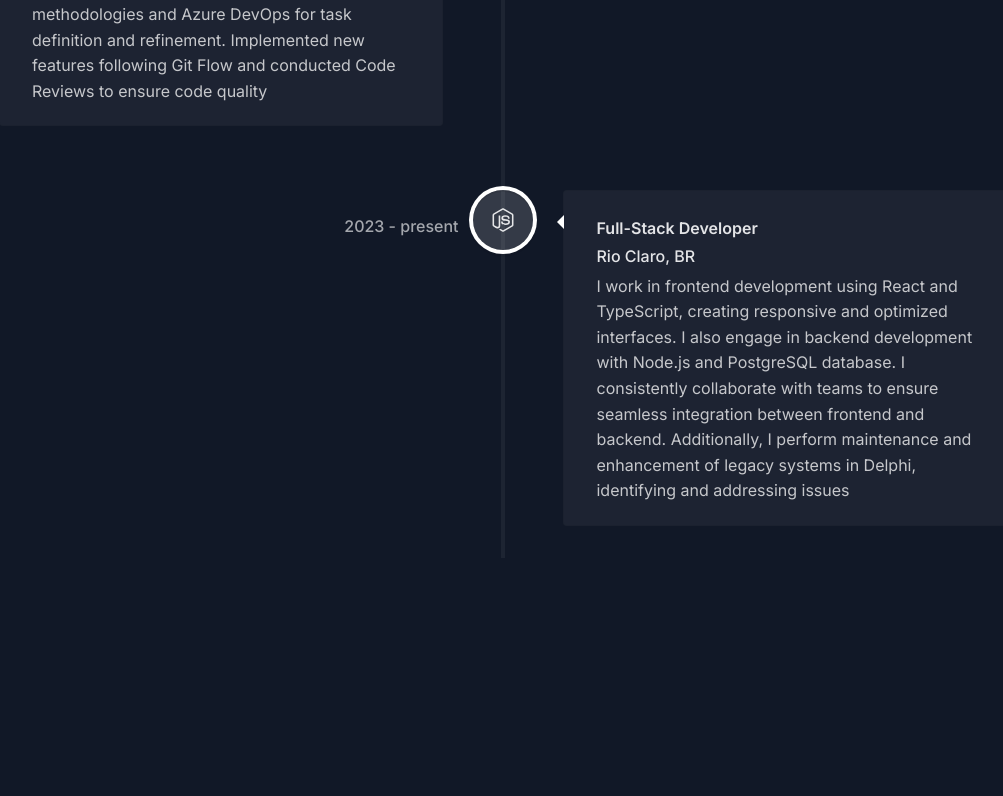
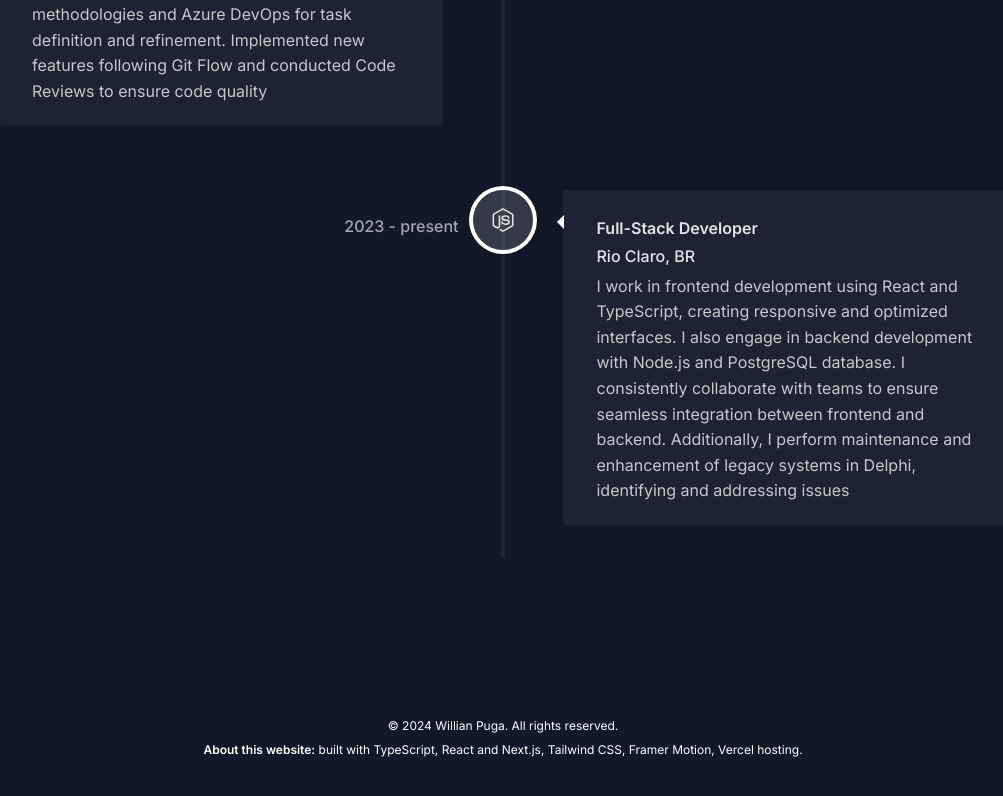
Before and after one commit to dev-puga/portfolio-web, a Next.js app: page / in a window 1280 px wide. Shown: the part 2538-3334 px from the top of the page, without its empty margins (137-1140 px from the left). Before the commit the page ends 3256 px from the top, so only its background shows below. Built offline with nearby package versions, Linux system fonts and the light colour scheme.

Commit message:
feat: create footer component

```diff
--- a/app/page.tsx
+++ b/app/page.tsx
@@ -1,5 +1,6 @@
 import About from "@/components/about";
 import Experience from "@/components/experience";
+import Footer from "@/components/footer";
 import Intro from "@/components/intro";
 import SectionDivider from "@/components/section-divider";
 import Skills from "@/components/skills";
@@ -12,6 +13,7 @@ export default function Home() {
       <About />
       <Skills />
       <Experience />
+      <Footer />
     </main>
   );
 }
--- /dev/null
+++ b/components/footer.tsx
@@ -0,0 +1,16 @@
+import React from "react";
+
+export default function Footer() {
+  return (
+    <footer className="mb-10 px-4 text-center text-white">
+      <small className="mb-2 block text-xs">
+        &copy; 2024 Willian Puga. All rights reserved.
+      </small>
+      <p className="text-xs">
+        <span className="font-semibold">About this website:</span> built with
+        TypeScript, React and Next.js, Tailwind CSS, Framer Motion, Vercel
+        hosting.
+      </p>
+    </footer>
+  );
+}
--- a/lib/data.ts
+++ b/lib/data.ts
@@ -20,7 +20,6 @@ export const links = [
     name: "Experience",
     hash: "#experience",
   },
-
 ] as const
 
 export const experiencesData = [
```
